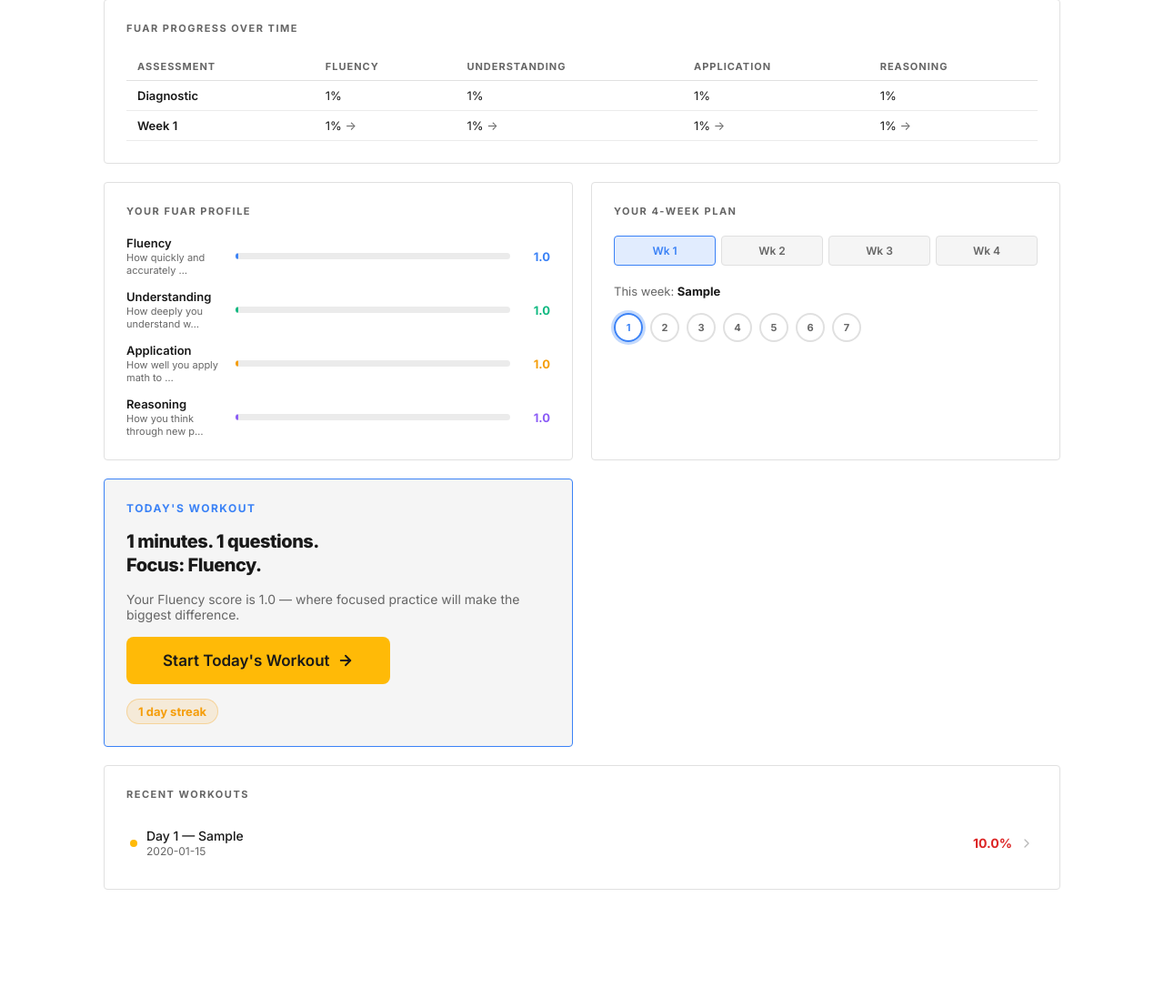
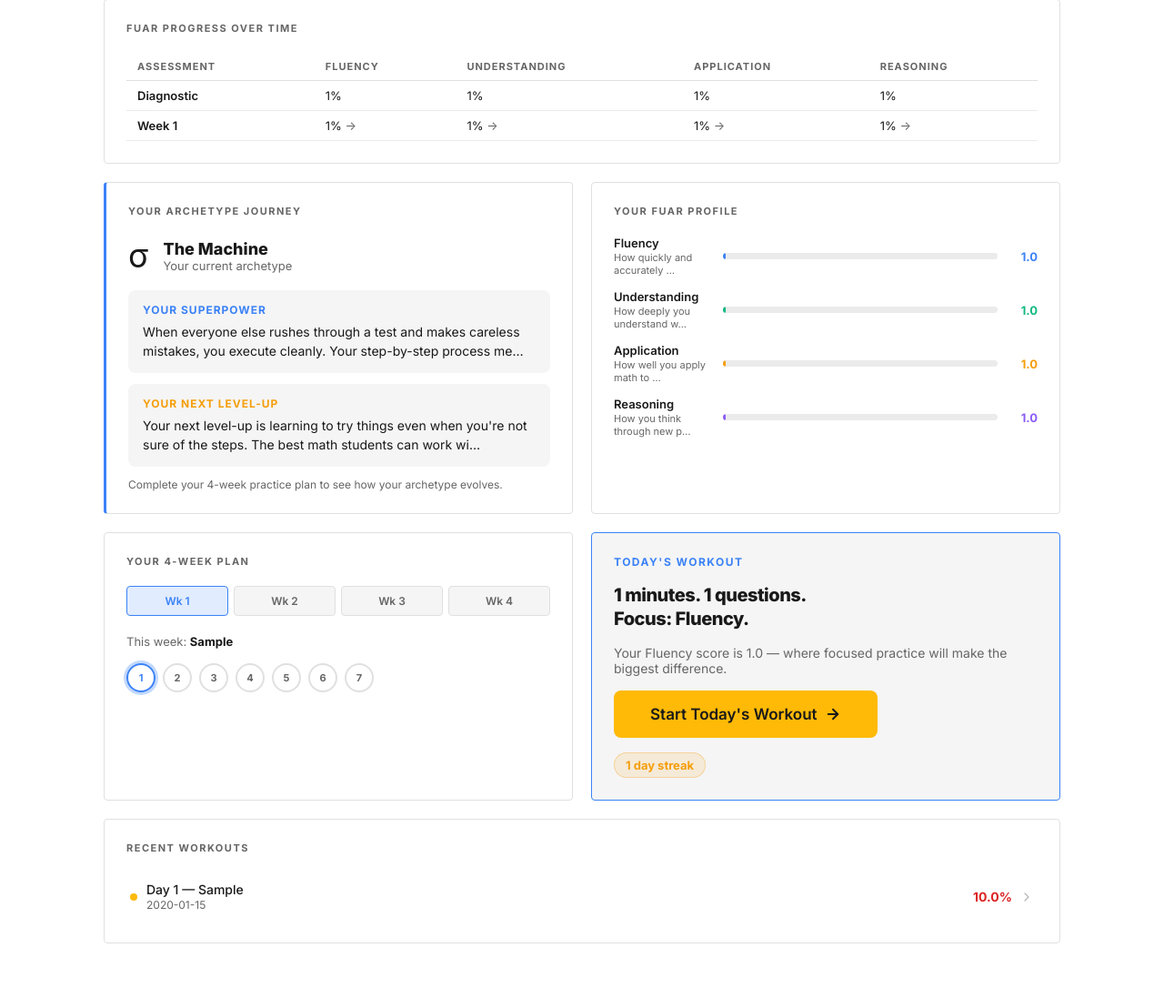
Before and after one commit to himanshugupta1729/college-ready, a Flask app: page /dashboard in a window 1280 px wide. Shown: the part 593-1690 px from the top of the page at 91% size. Before the commit the page ends 1571 px from the top, so only its background shows below. Run offline with Flask 3, Linux system fonts and the light colour scheme; the visitor is signed in with stand-in values (Sample User, id 1); data comes from the database, SQL or seed files in the repository; tables that the repository leaves empty hold one stand-in row (values such as "Sample post").

Commit message:
Dashboard: archetype journey card with superpower + next level-up
Always visible now (not just after plan completion):
- Shows current archetype with symbol
- Superpower highlight
- "Your Next Level-Up" growth path
- After plan completion: shows evolution (Started As → Evolved To)

Co-Authored-By: Claude Opus 4.6 (1M context) <noreply@anthropic.com>

```diff
--- a/templates/dashboard.html
+++ b/templates/dashboard.html
@@ -780,20 +780,42 @@
         {% endif %}
 
         {# ── Archetype evolution ── #}
-        {% if plan.status == 'completed' and plan.archetype_end and plan.archetype_start and plan.archetype_end != plan.archetype_start %}
+        {% if plan.archetype_end and plan.archetype_start and plan.archetype_end != plan.archetype_start %}
+        {# Archetype evolved after practice #}
         <div class="card growth-card">
             <div class="card-heading" style="grid-column:1/-1; width:100%;">Your Growth</div>
             <div class="growth-archetype">
                 <div class="growth-archetype-label">Started As</div>
-                <div class="growth-archetype-icon">{{ plan.archetype_start_icon | default('📊') }}</div>
+                <div class="growth-archetype-icon" style="font-size: 28px;">{{ archetype.symbol }}</div>
                 <div class="growth-archetype-name">{{ plan.archetype_start }}</div>
             </div>
             <div class="growth-arrow">→</div>
             <div class="growth-archetype">
-                <div class="growth-archetype-label">Now</div>
-                <div class="growth-archetype-icon">{{ plan.archetype_end_icon | default('🎯') }}</div>
-                <div class="growth-archetype-name">{{ plan.archetype_end }}</div>
+                <div class="growth-archetype-label">Evolved To</div>
+                <div class="growth-archetype-icon" style="font-size: 28px; color: var(--green);">{{ archetype.symbol }}</div>
+                <div class="growth-archetype-name" style="color: var(--green);">{{ plan.archetype_end }}</div>
             </div>
+        </div>
+        {% else %}
+        {# Show progression path — where practice can take you #}
+        <div class="card" style="border-left: 3px solid var(--archetype-color);">
+            <div class="card-heading">Your Archetype Journey</div>
+            <div style="display: flex; align-items: center; gap: 16px; margin-bottom: 16px;">
+                <div style="font-size: 36px;">{{ archetype.symbol }}</div>
+                <div>
+                    <div style="font-size: 18px; font-weight: 800; color: var(--text);">{{ archetype.name }}</div>
+                    <div style="font-size: 13px; color: var(--text-secondary);">Your current archetype</div>
+                </div>
+            </div>
+            <div style="background: var(--surface-2); border-radius: 8px; padding: 14px 16px; margin-bottom: 12px;">
+                <div style="font-size: 12px; font-weight: 700; text-transform: uppercase; letter-spacing: 1px; color: var(--archetype-color); margin-bottom: 6px;">Your Superpower</div>
+                <div style="font-size: 14px; color: var(--text); line-height: 1.5;">{{ archetype.superpower | truncate(120, True, '…') }}</div>
+            </div>
+            <div style="background: var(--surface-2); border-radius: 8px; padding: 14px 16px;">
+                <div style="font-size: 12px; font-weight: 700; text-transform: uppercase; letter-spacing: 1px; color: var(--orange); margin-bottom: 6px;">Your Next Level-Up</div>
+                <div style="font-size: 14px; color: var(--text); line-height: 1.5;">{{ archetype.growth | truncate(120, True, '…') }}</div>
+            </div>
+            <div style="font-size: 12px; color: var(--text-secondary); margin-top: 12px;">Complete your 4-week practice plan to see how your archetype evolves.</div>
         </div>
         {% endif %}
         {% endif %}
```
